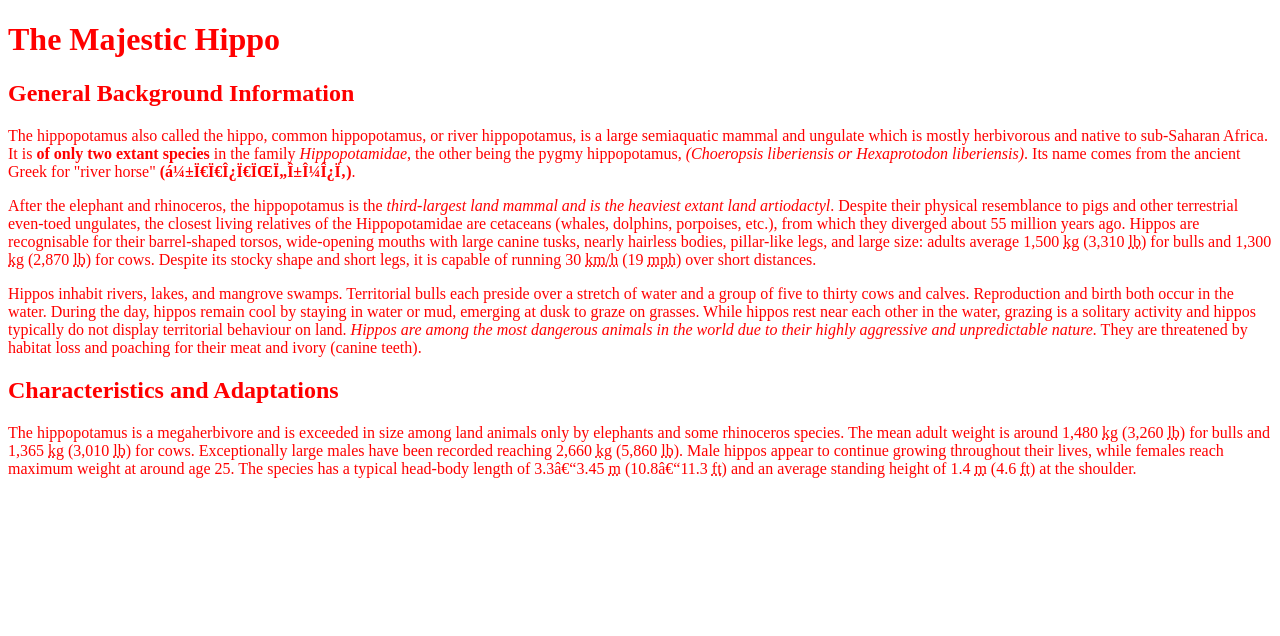
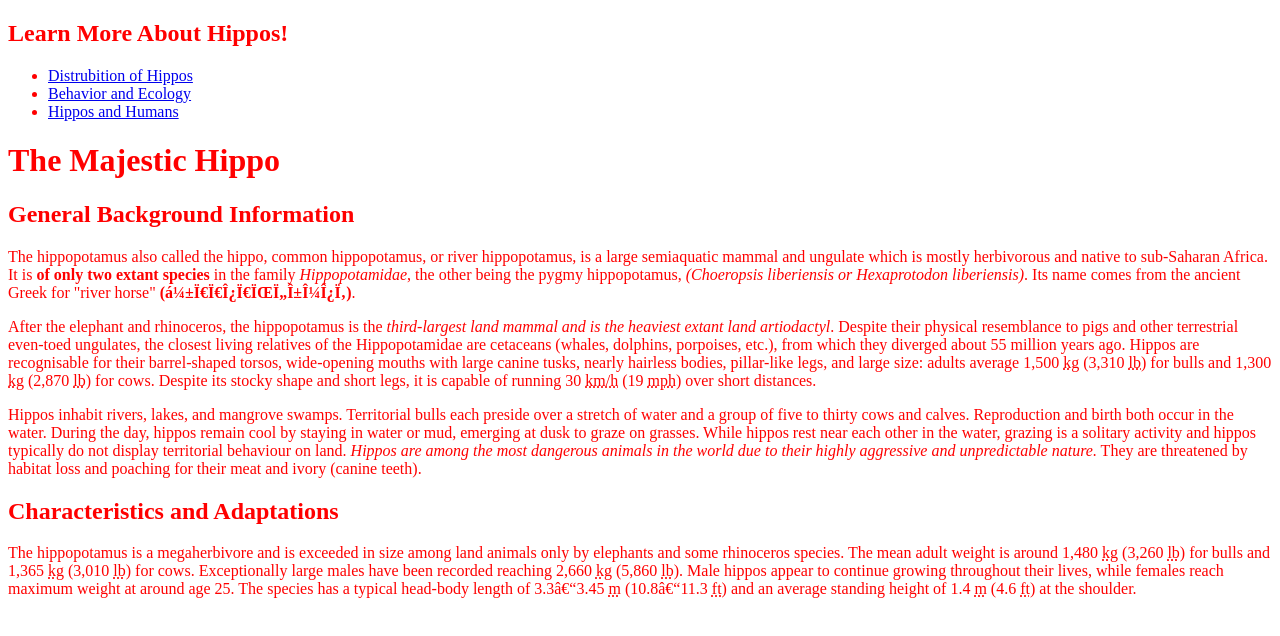
Before and after one commit to egrrza/Mobile-Web-Design-Course, a plain HTML site: page index.html in a window 1280 px wide. Drawn offline with Linux system fonts and the light colour scheme.

Commit message:
re-enable navigation

```diff
--- a/index.html
+++ b/index.html
@@ -9,14 +9,14 @@
     <link rel="stylesheet" href="main.css">
 </head>
 
-<!--<nav role="navigation">
+<nav role="navigation">
     <h1>Learn More About Hippos!</h1>
     <Ul>
         <li><a href="distrubtion">Distrubition of Hippos</a></li>
         <li><a href="behavior_and_ecology.html">Behavior and Ecology</a></li>
         <li><a href="hippos_and_humans.html">Hippos and Humans</a></li>
     </Ul>
-</nav>-->
+</nav>
 
 <body>
     <h1>The Majestic Hippo</h1>
```
